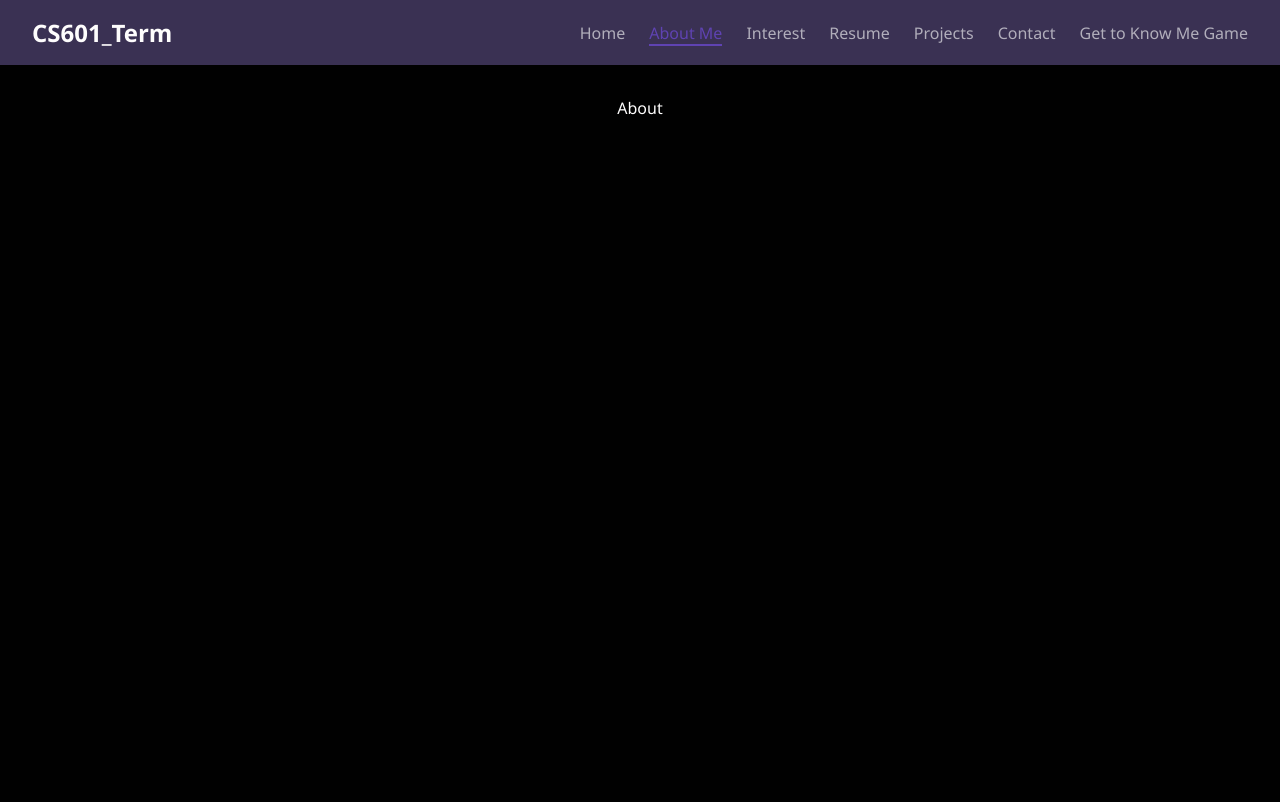
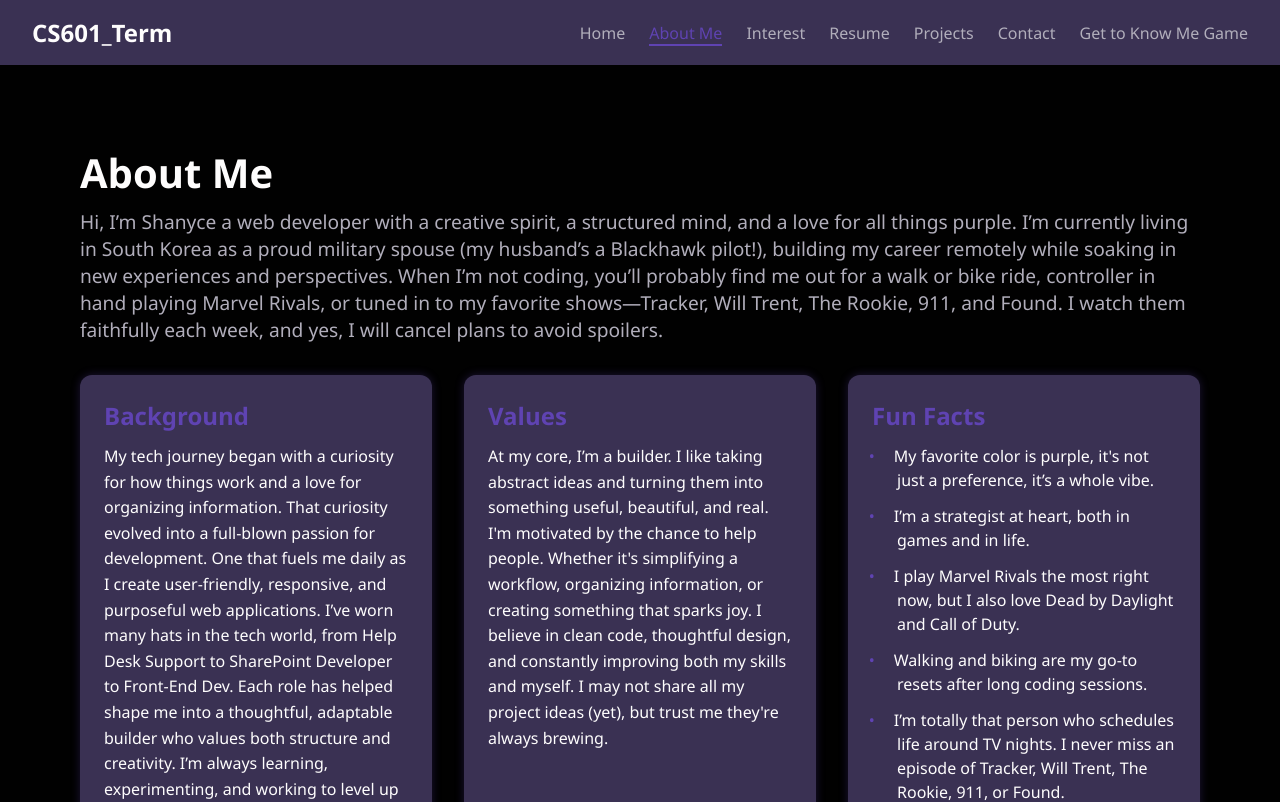
Before and after one commit to ShanyceBenson/CS601_TermProject_Benson, a React (Vite) app: page /about in a window 1280 px wide. Shown: the top 802 px of the page. Built offline with nearby package versions, Linux system fonts and the light colour scheme.

Commit message:
draft About me pages

```diff
--- /dev/null
+++ b/src/pages/About.css
@@ -0,0 +1,66 @@
+.about-container {
+  padding: 3rem;
+  background-color: #010101;
+  color: #fefdfd;
+}
+
+.about-heading h1 {
+  font-size: 2.5rem;
+  margin-bottom: 0.5rem;
+}
+
+.about-heading h1 {
+  font-size: 2.5rem;
+  margin-bottom: 0.5rem;
+}
+
+.about-heading p {
+  font-size: 1.2rem;
+  color: #b1aebb;
+  margin-bottom: 2rem;
+}
+
+.about-grid {
+  display: grid;
+  grid-template-columns: repeat(auto-fit, minmax(280px, 1fr));
+  gap: 2rem;
+}
+
+.about-item {
+  background-color: #3a3153;
+  padding: 1.5rem;
+  border-radius: 12px;
+  box-shadow: 0 0 10px rgba(95, 67, 178, 0.3);
+}
+
+.about-item h2 {
+  color: #5f43b2;
+  margin-bottom: 0.75rem;
+}
+
+.about-item p,
+.about-item ul {
+  color: #fefdfd;
+  font-size: 1rem;
+  line-height: 1.6;
+}
+
+.about-item ul {
+  list-style: none;
+  padding-left: 1.5rem;
+  position: relative;
+}
+
+.about-item ul li::before {
+  content: "•";
+  color: #5f43b2;
+  position: absolute;
+  left: 0;
+}
+
+.about-item ul li {
+  text-indent: -0.2rem;
+  padding-left: 1px;
+  margin-bottom: 0.75rem;
+  line-height: 1.5;
+}
--- a/src/pages/About.tsx
+++ b/src/pages/About.tsx
@@ -1,6 +1,80 @@
+import "./About.css";
+
 function About() {
   return (
-    <div>About</div>
+    <div className="about-container">
+      <div className="about-heading">
+        <h1>About Me</h1>
+        <p>
+          Hi, I’m Shanyce a web developer with a creative spirit, a structured
+          mind, and a love for all things purple. I’m currently living in South
+          Korea as a proud military spouse (my husband’s a Blackhawk pilot!),
+          building my career remotely while soaking in new experiences and
+          perspectives. When I’m not coding, you’ll probably find me out for a
+          walk or bike ride, controller in hand playing Marvel Rivals, or tuned
+          in to my favorite shows—Tracker, Will Trent, The Rookie, 911, and
+          Found. I watch them faithfully each week, and yes, I will cancel plans
+          to avoid spoilers.
+        </p>
+      </div>
+
+      <div className="about-grid">
+        <div className="about-item">
+          <h2>Background</h2>
+          <p>
+            My tech journey began with a curiosity for how things work and a
+            love for organizing information. That curiosity evolved into a
+            full-blown passion for development. One that fuels me daily as I
+            create user-friendly, responsive, and purposeful web applications.
+            I’ve worn many hats in the tech world, from Help Desk Support to
+            SharePoint Developer to Front-End Dev. Each role has helped shape me
+            into a thoughtful, adaptable builder who values both structure and
+            creativity. I’m always learning, experimenting, and working to level
+            up my skills in HTML5, CSS3, JavaScript, React, and beyond.
+          </p>
+        </div>
+
+        <div className="about-item">
+          <h2>Values</h2>
+          <p>
+            At my core, I’m a builder. I like taking abstract ideas and turning
+            them into something useful, beautiful, and real. I'm motivated by
+            the chance to help people. Whether it's simplifying a workflow,
+            organizing information, or creating something that sparks joy. I
+            believe in clean code, thoughtful design, and constantly improving
+            both my skills and myself. I may not share all my project ideas
+            (yet), but trust me they're always brewing.
+          </p>
+        </div>
+
+        <div className="about-item">
+          <h2>Fun Facts</h2>
+          <ul>
+            <li>
+              My favorite color is purple, it's not just a preference, it’s a
+              whole vibe.
+            </li>
+            <li>I’m a strategist at heart, both in games and in life.</li>
+            <li>
+              I play Marvel Rivals the most right now, but I also love Dead by
+              Daylight and Call of Duty.
+            </li>
+            <li>
+              Walking and biking are my go-to resets after long coding sessions.
+            </li>
+            <li>
+              I’m totally that person who schedules life around TV nights. I
+              never miss an episode of Tracker, Will Trent, The Rookie, 911, or
+              Found.
+            </li>
+            <li>
+              I thrive in structured chaos: give me a challenge, and I’ll turn
+              it into a checklist.
+            </li>
+          </ul>
+        </div>
+      </div>
+    </div>
   );
 }
 
```
